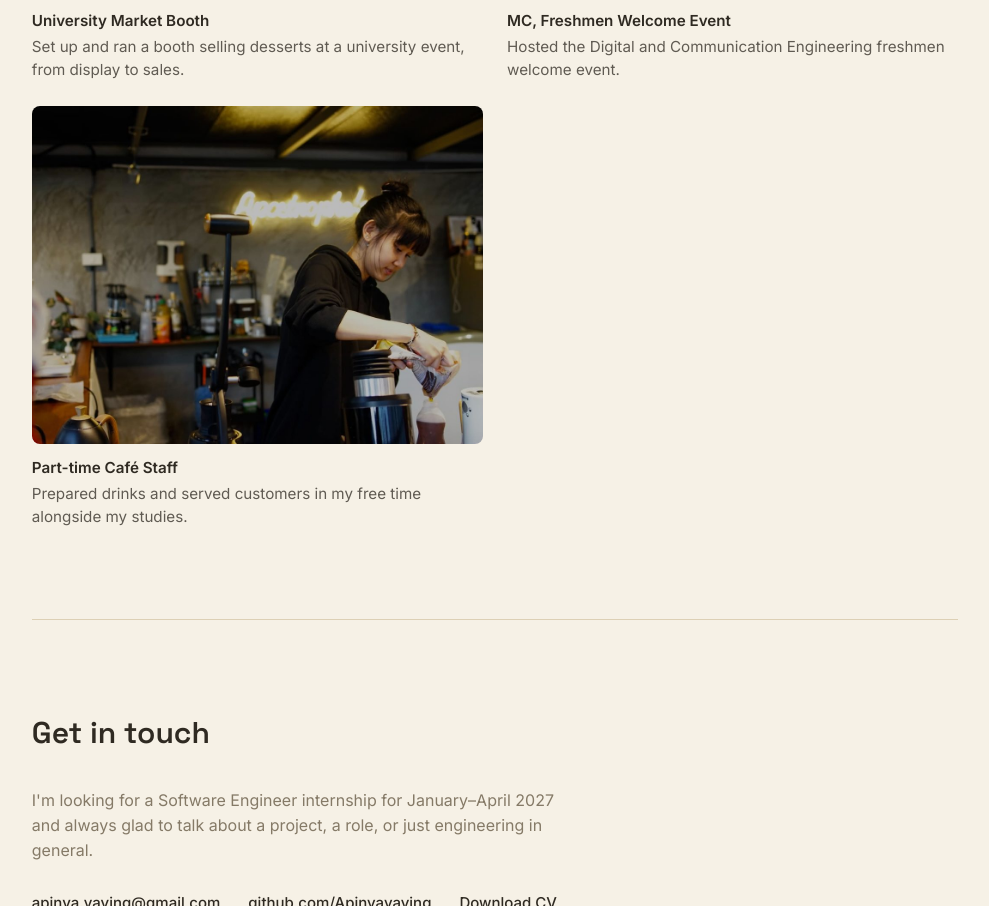
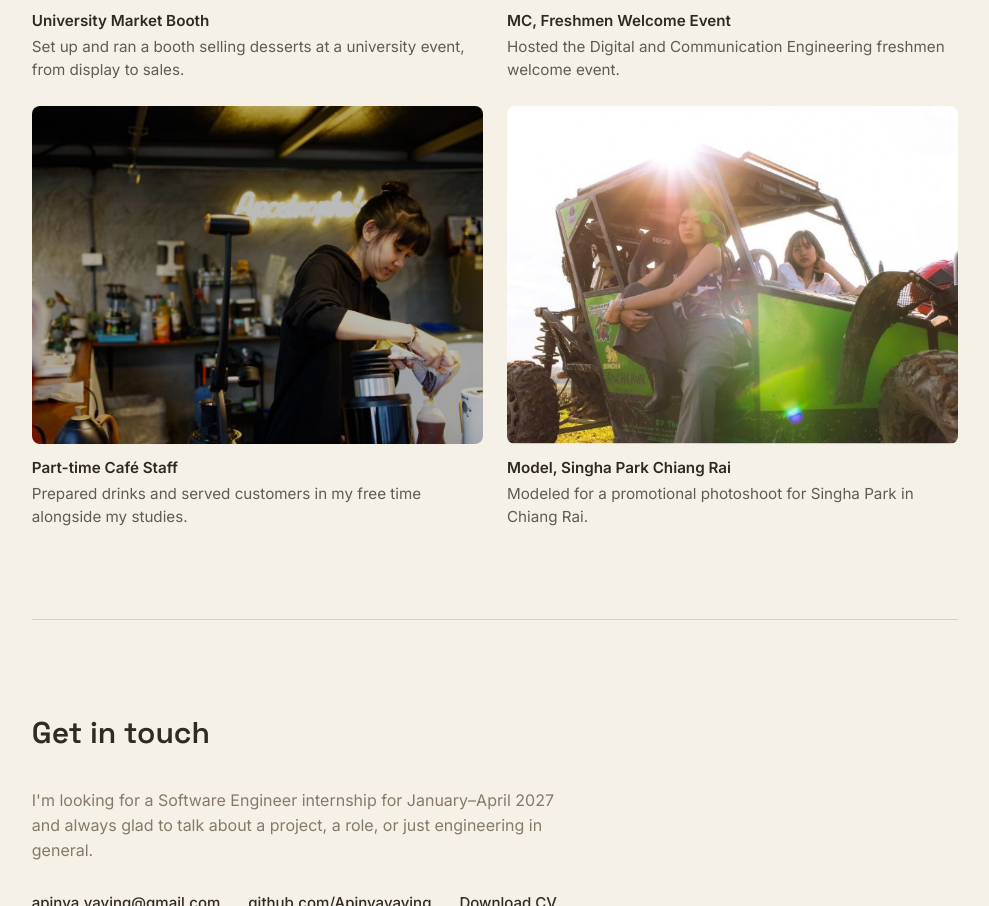
Before and after one commit to Apinyayaying/apinyayaying.github.io, a plain HTML site: page index.html in a window 1280 px wide. Shown: the part 4882-5788 px from the top of the page, without its empty margins (145-1134 px from the left). Drawn offline with Linux system fonts and the light colour scheme.

Commit message:
Add files via upload

```diff
--- a/index.html
+++ b/index.html
@@ -377,6 +377,13 @@
             <span>Prepared drinks and served customers in my free time alongside my studies.</span>
           </figcaption>
         </figure>
+        <figure class="activity">
+          <img src="images/activity-singha-park.jpg" alt="Photoshoot in an off-road buggy at Singha Park, Chiang Rai" loading="lazy" />
+          <figcaption>
+            <strong>Model, Singha Park Chiang Rai</strong>
+            <span>Modeled for a promotional photoshoot for Singha Park in Chiang Rai.</span>
+          </figcaption>
+        </figure>
       </div>
     </section>
 
```
Also changed, not shown: images/activity-singha-park.jpg (added).
